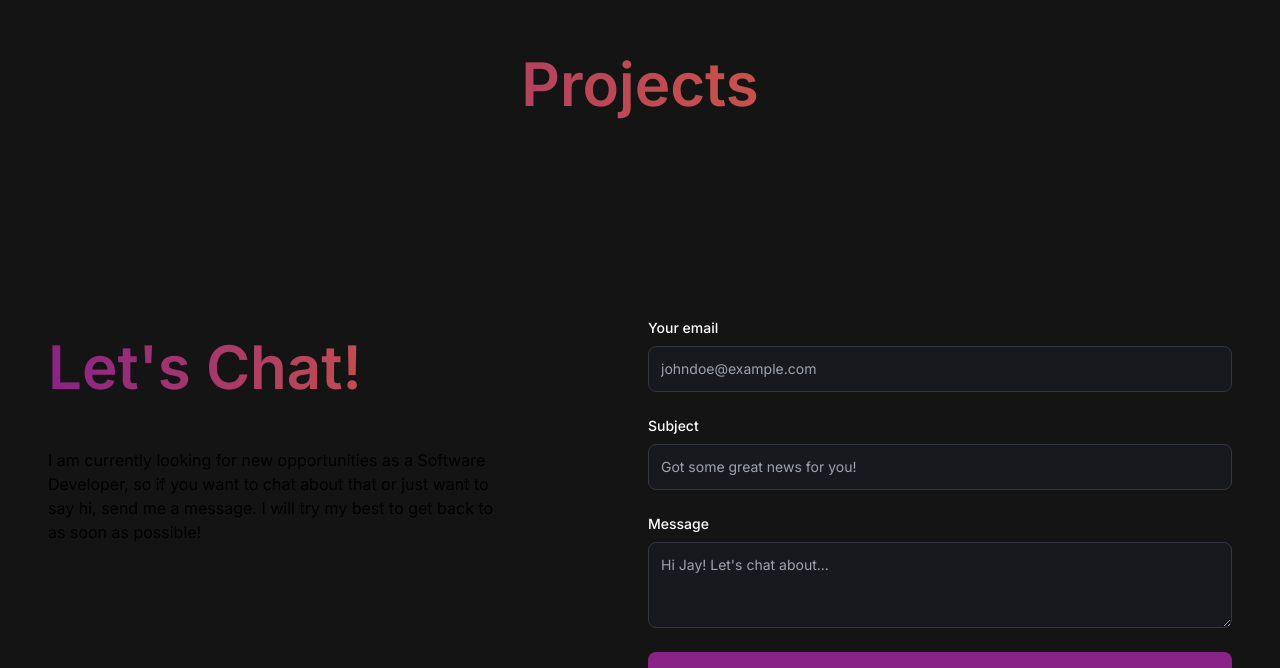
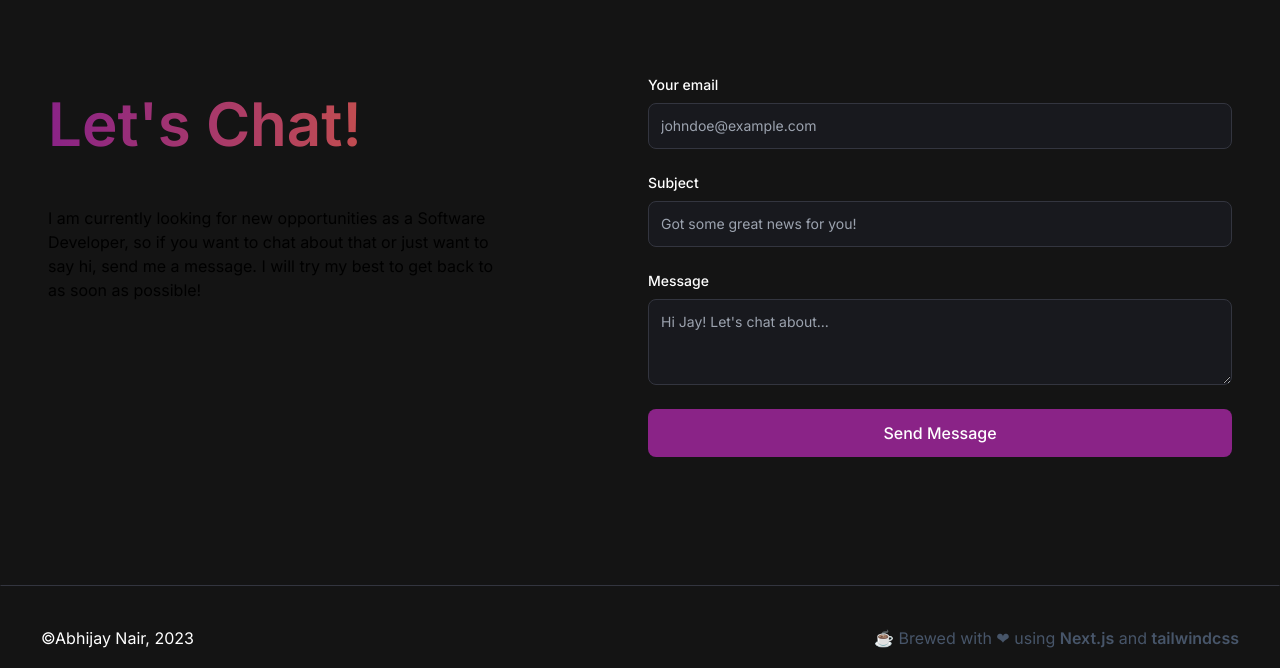
Before and after one commit to AbhijayNair/abhijaynair.github.io, a Next.js app: page / in a window 1280 px wide. Shown: the part 2107-2775 px from the top of the page. Built offline with nearby package versions, Linux system fonts and the light colour scheme.

Commit message:
Temporary changes

```diff
--- a/app/components/Navbar.jsx
+++ b/app/components/Navbar.jsx
@@ -8,7 +8,7 @@ import MenuOverlay from "./MenuOverlay";
 
 const NavLinks = [
   { title: "About", href: "#about" },
-  { title: "Projects", href: "#projects" },
+  // { title: "Projects", href: "#projects" },
   { title: "Contact", href: "#contact" },
 ];
 
--- a/app/page.tsx
+++ b/app/page.tsx
@@ -17,7 +17,7 @@ export default function Home() {
           <AboutSection />
           <ExperienceSection />
           <SkillsSection />
-          <ProjectsSection />
+          {/* <ProjectsSection /> */}
           <ContactSection />
         </div>
       </main>
```
